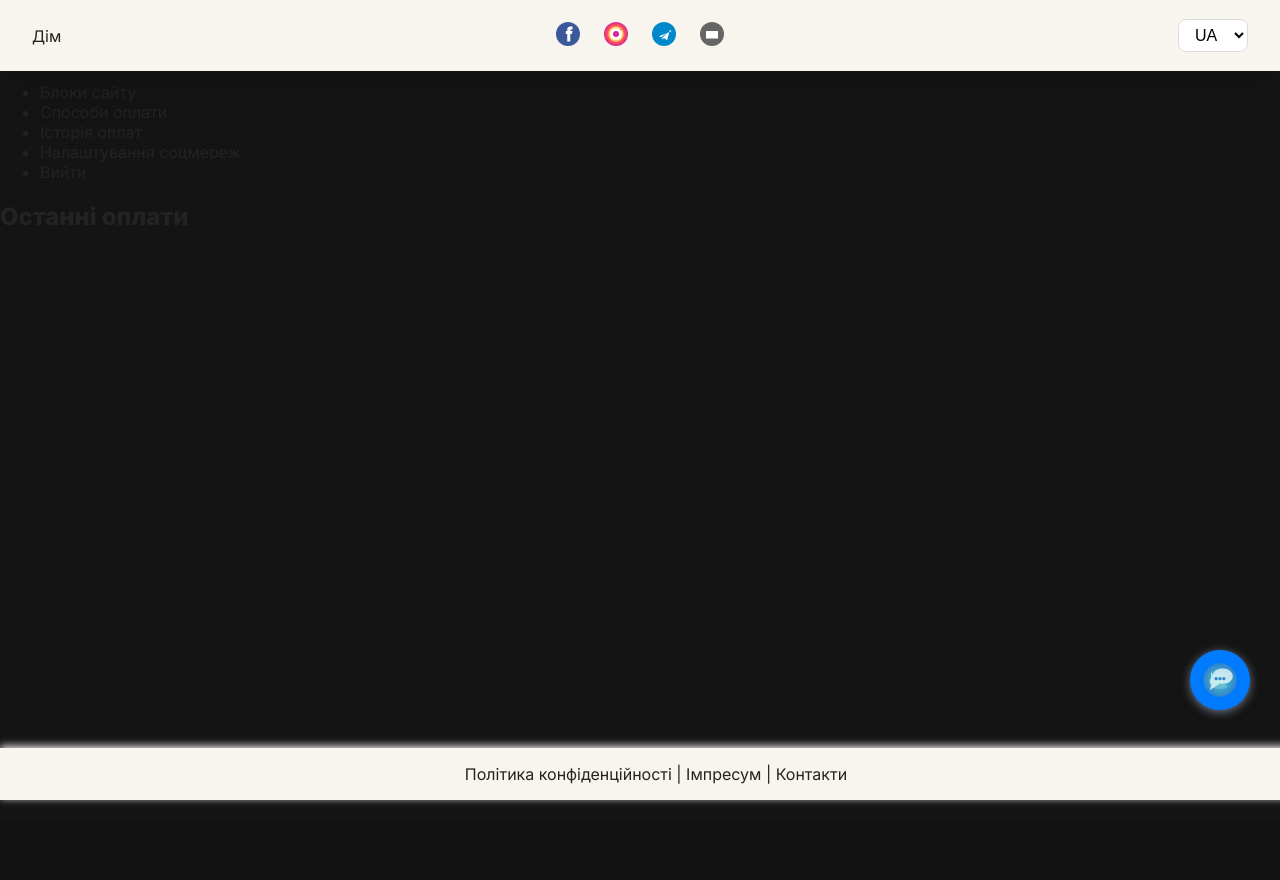
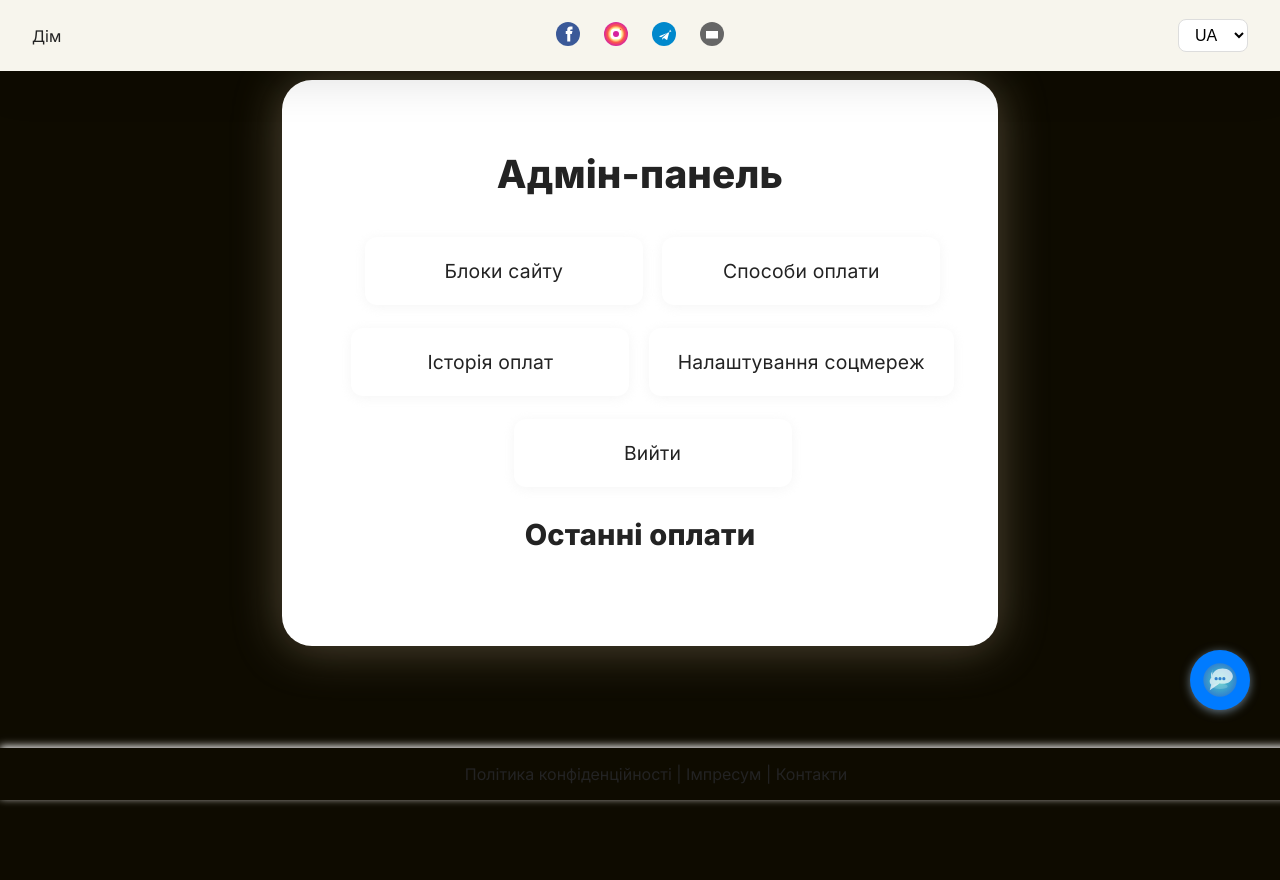
Before and after one commit to pilipandr770/ITTOKEN, a Flask app: page /admin/ in a window 1280 px wide. Before the commit the page ends 805 px from the top, so only its background shows below. Run offline with Flask 3, Linux system fonts and the light colour scheme; a user stored in the database is signed in.

Commit message:
фон и текст

```diff
--- a/app/static/css/style.css
+++ b/app/static/css/style.css
@@ -1,17 +1,29 @@
 @import url('https://fonts.googleapis.com/css2?family=Inter:wght@400;600;800&display=swap');
 
+/* Основная цветовая палитра */
+:root {
+    --page-bg: #0e0b00;
+    --block-bg: #fff;
+    --main-font: 'Inter', 'Montserrat', Arial, sans-serif;
+    --page-accent: #7a5c15;
+    --page-accent-light: #cfb78c;
+}
+
+/* Фон и текст */
 body {
-    background: #151414 !important;
+    background: var(--page-bg) !important;
     color: #232323;
     margin: 0;
     padding: 0;
     min-height: 100vh;
-    font-family: 'Inter', 'Montserrat', Arial, sans-serif;
+    font-family: var(--main-font);
 }
 a, .block-card a, .block-card h3 a, .block-card p a {
     text-decoration: none !important;
     color: inherit;
 }
+
+/* header и footer */
 header, footer#site-footer {
     background: #f7f5ed !important;
     color: #232323 !important;
@@ -19,14 +31,32 @@
     z-index: 1000;
 }
 header { position: fixed; top: 0; left: 0; right: 0; width: 100%; padding: 1.2em 0; }
-footer#site-footer { position: fixed; left: 0; right: 0; bottom: 0; width: 100%; padding: 1.2em 0.5em; text-align: center; }
-.blocks { display: flex; flex-direction: column; gap: 56px; align-items: center; padding: 0; margin: 0; }
+footer#site-footer {
+    position: fixed;
+    left: 0; right: 0; bottom: 0; width: 100%;
+    padding: 1.2em 0.5em; text-align: center;
+    background: var(--page-bg) !important;
+    color: #232323 !important;
+    box-shadow: 0 -4px 32px #efe1caaa;
+}
 
+/* ================== Блоки на главной ================== */
+
+.blocks {
+    display: flex;
+    flex-direction: column;
+    gap: 56px;
+    align-items: center;
+    padding: 0;
+    margin: 0;
+}
+
+/* карточка блока */
 .block-card {
     width: calc(100vw - 30mm);
     max-width: 1200px;
     min-height: 380px;
-    background: #fff;
+    background: var(--block-bg);
     border-radius: 44px;
     box-shadow: 0 6px 32px 0 rgba(0,0,0,0.12), 0 2px 96px 0 rgba(84,65,18,0.14);
     padding: 60px 46px 46px 46px;
@@ -214,39 +235,111 @@
     font-size: 1.18em;
     color: #232323;
     margin-bottom: 0;
-    font-family: 'Inter', 'Montserrat', Arial, sans-serif;
+    font-family: var(--main-font);
 }
 
-.page-content {
-    max-width: 1000px;
-    margin: 50px auto 80px auto;
-    padding: 60px 36px 48px 36px;
-    background: #fff;
-    border-radius: 40px;
-    box-shadow: 0 6px 32px 0 rgba(0,0,0,0.09), 0 2px 96px 0 rgba(84,65,18,0.07);
-    color: #1a1a1a;
-    font-size: 1.16em;
-    line-height: 1.68;
-    text-align: center;
-    /* для мобільних */
+/* ==================== КОНТЕНТНЫЕ/АДМИН-СТРАНИЦЫ, в том числе edit_block, contacts etc ==================== */
+
+.page-content, .page-container {
+    max-width: 660px;
+    margin: 80px auto 90px auto;
+    padding: 44px 28px 36px 28px;
+    background: var(--block-bg);
+    border-radius: 30px;
+    box-shadow: 0 6px 32px 0 rgba(34, 17, 1, 0.08), 0 2px 48px 0 #dac7a258;
+    color: #232323;
+    font-size: 1.21em;
+    line-height: 1.74;
+    letter-spacing: 0.01em;
+    text-align: left;
     word-break: break-word;
 }
-.page-content h1, .page-content h2, .page-content h3 {
+.page-content h1, .page-content h2, .page-content h3,
+.page-container h1, .page-container h2, .page-container h3
+{
     text-align: center;
-    margin-top: 1.3em;
-    margin-bottom: 0.7em;
-    font-weight: 700;
+    margin-top: 16px;
+    margin-bottom: 30px;
+    font-weight: 800;
+    font-family: var(--main-font);
 }
-.page-content ul, .page-content ol {
+
+.page-content ul, .page-content ol, .page-container ul, .page-container ol {
     text-align: left;
-    display: inline-block;
-    margin: 0.5em auto 1.5em auto;
+    display: block;
+    margin: 1.3em 0 1.3em 1.3em;
     font-size: 1em;
     line-height: 1.5;
+    padding-left: 1.5em;
 }
-.page-content li {
+
+.page-content li, .page-container li {
+    margin-bottom: 0.4em;
     text-align: left;
 }
+
+/* форма блока в админке */
+.page-container form {
+    background: var(--page-bg);
+    border-radius: 16px;
+    box-shadow: 0 2px 16px #e0e0e020;
+    padding: 2em 1.5em 1.5em 1.5em;
+}
+
+.form-control {
+    padding: 0.6em 0.8em;
+    border-radius: 10px;
+    border: 1.5px solid #a29d8e42;
+    width: 100%;
+    background: #fcf8ea;
+    font-size: 1em;
+    font-family: var(--main-font);
+    margin-top: 0.2em;
+    margin-bottom: 0.4em;
+    box-sizing: border-box;
+}
+
+/* стили для ul в списке блоков в админке */
+.page-container ul  {
+    padding: 0;
+    list-style: none;
+    display: flex;
+    flex-wrap: wrap;
+    gap: 1em;
+    justify-content: center;
+    margin-top: 0.5em;
+    margin-bottom: 1em;
+}
+.page-container li {
+    background: #fff;
+    border-radius: 12px;
+    box-shadow: 0 2px 12px #e0e0e055;
+    padding: 1em 1.5em;
+    min-width: 220px;
+    max-width: 320px;
+    text-align: center;
+    margin-bottom: 0.2em;
+    font-family: var(--main-font);
+}
+
+/* =================== Адаптив =================== */
+@media (max-width: 1100px) {
+    .block-card { max-width: 98vw; padding: 24px 1.5vw; }
+}
+@media (max-width: 900px) {
+    .block-card { min-height: 200px; padding: 14px 0.5em; width: 96vw !important; }
+    .block-card img { max-width: 94vw; height: 160px; }
+}
 @media (max-width: 800px) {
-    .page-content { padding: 20px 2vw 28px 2vw; }
+    .page-content, .page-container { padding: 16px 4vw 24px 4vw; }
 }
+@media (max-width: 600px) {
+    .block-card { min-height: 120px; padding: 0.5em 0.3em; width: 98vw !important; }
+    .block-card img { max-width: 98vw; height: 120px; }
+    body { padding-bottom: 120px; }
+    .page-content, .page-container {
+        margin: 82px 1vw 100px 1vw !important;
+        padding: 16px 2vw;
+        border-radius: 16px;
+    }
+}
```
Also changed, not shown: other parts of app/static/css/style.css (+13 -22 lines), app/templates/index.html (+44 -44 lines).
